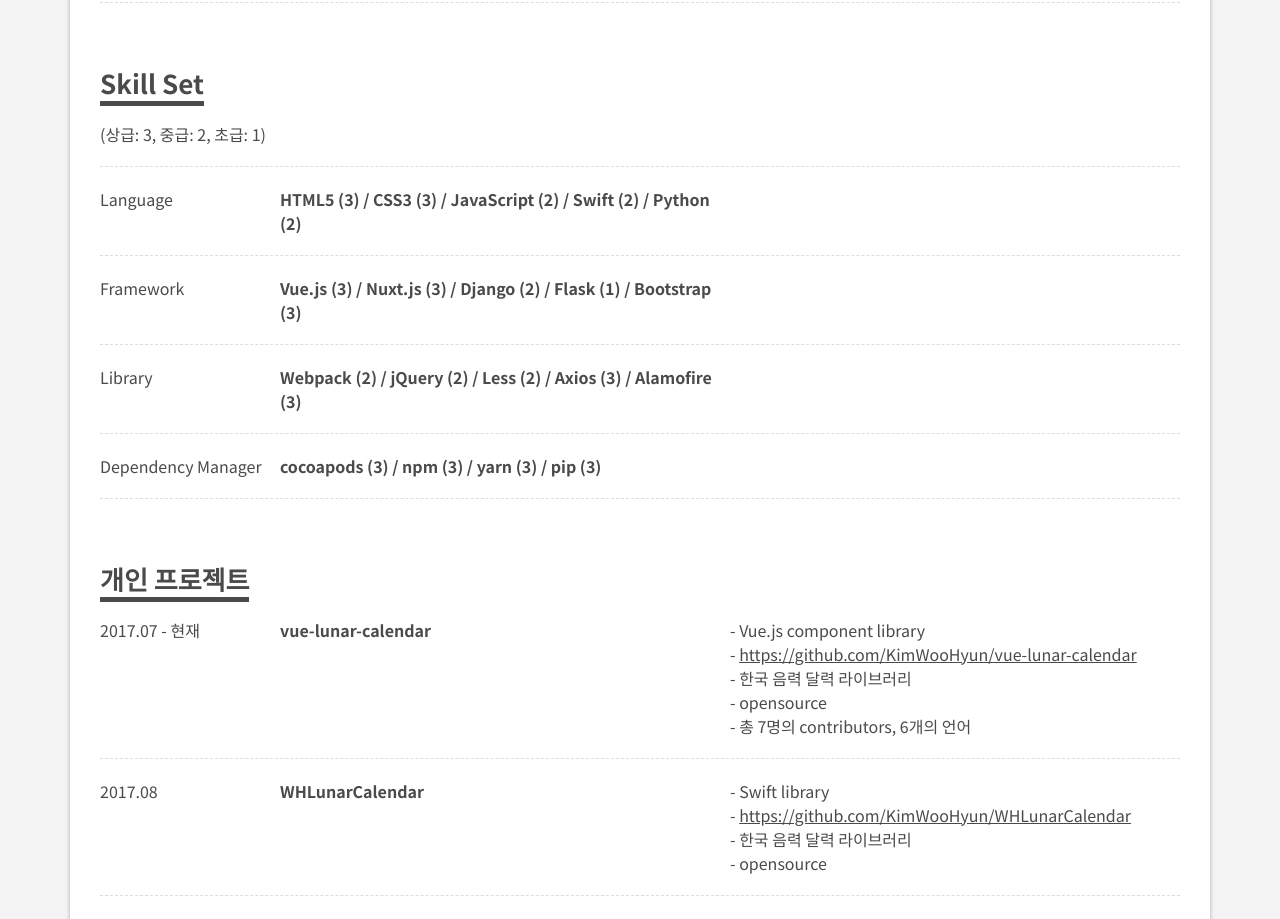
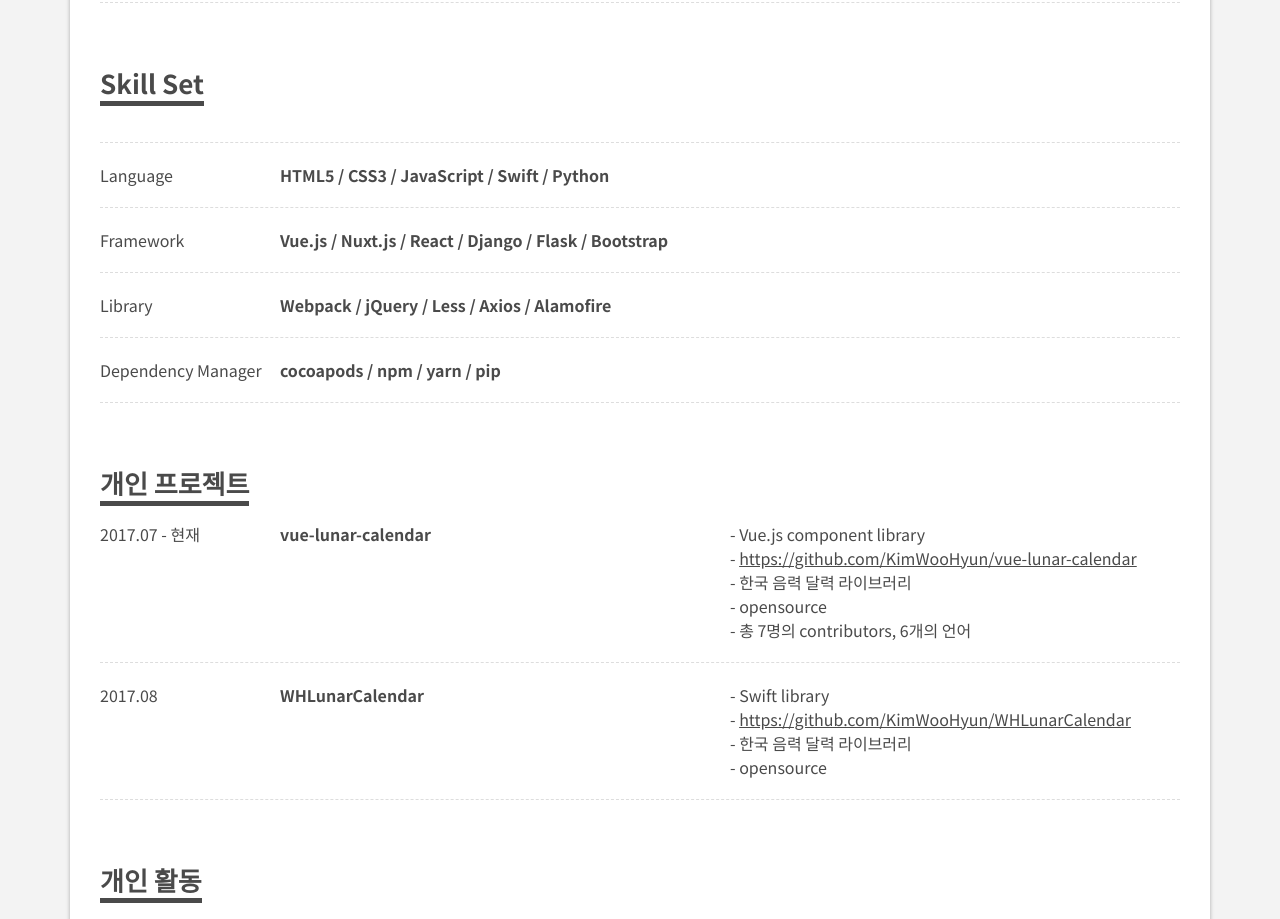
Before and after one commit to KimWooHyun/resume, a Vue app: page / in a window 1280 px wide. Shown: the part 4080-4999 px from the top of the page. Built offline with nearby package versions, Linux system fonts and the light colour scheme.

Commit message:
Fix contents

```diff
--- a/src/contents.js
+++ b/src/contents.js
@@ -27,28 +27,28 @@ module.exports = {
   contents: {
     'Skill Set': [
       {
-        'date': '(상급: 3, 중급: 2, 초급: 1)',
+        'date': '',
         'title': '',
         'contents': ['']
       },
       {
         'date': 'Language',
-        'title': 'HTML5 (3) / CSS3 (3) / JavaScript (2) / Swift (2) / Python (2)',
+        'title': 'HTML5 / CSS3 / JavaScript / Swift / Python',
         'contents': ['']
       },
       {
         'date': 'Framework',
-        'title': 'Vue.js (3) / Nuxt.js (3) / Django (2) / Flask (1) / Bootstrap (3)',
+        'title': 'Vue.js / Nuxt.js / React / Django / Flask / Bootstrap',
         'contents': ['']
       },
       {
         'date': 'Library',
-        'title': 'Webpack (2) / jQuery (2) / Less (2) / Axios (3) / Alamofire (3)',
+        'title': 'Webpack / jQuery / Less / Axios / Alamofire',
         'contents': ['']
       },
       {
         'date': 'Dependency Manager',
-        'title': 'cocoapods (3) / npm (3) / yarn (3) / pip (3)',
+        'title': 'cocoapods / npm / yarn / pip',
         'contents': ['']
       }
     ],
```
Also changed, not shown: 1 other file (tests, documents, lock files or other folders).
